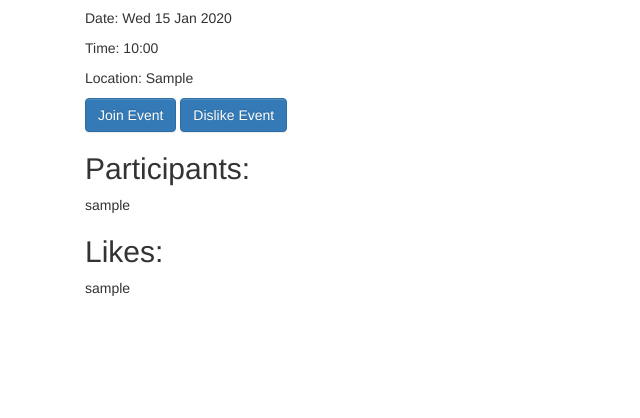
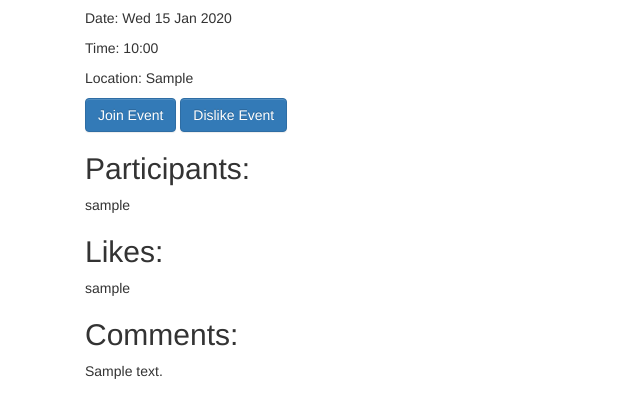
Before and after one commit to shydefoo/Event-App, a Django app: template src/client_app/templates/client_app/event_view.html in a window 1280 px wide. Shown: the part 245-663 px from the top of the page, without its empty margins (0-640 px from the left). Run offline with Django 3.2, Linux system fonts and the light colour scheme; tables that the repository leaves empty hold one stand-in row (values such as "Sample post"); the template is opened without the code that fills it: values that come from a table or form of the project are taken from there, most other values are stand-ins (such as "Sample title", 1, 10 or a date in 2020); some libraries are stand-ins or nearby versions.

Commit message:
created comment cards

```diff
--- /dev/null
+++ b/src/client_app/templates/client_app/comment_card.html
@@ -0,0 +1,3 @@
+{% for comment in event.comment_set.all %}
+    <p>{{ comment.comment}}</p>
+{% endfor %}
--- a/src/client_app/templates/client_app/event_view.html
+++ b/src/client_app/templates/client_app/event_view.html
@@ -35,6 +35,11 @@
             <p>{{like.username}}</p>
         {% endfor %}
     </div>
+
+    <h2>Comments:</h2>
+    <div id="Comments">
+        {% include 'client_app/comment_card.html' %}
+    </div>
 {% endif %}
 
 </div>
```
